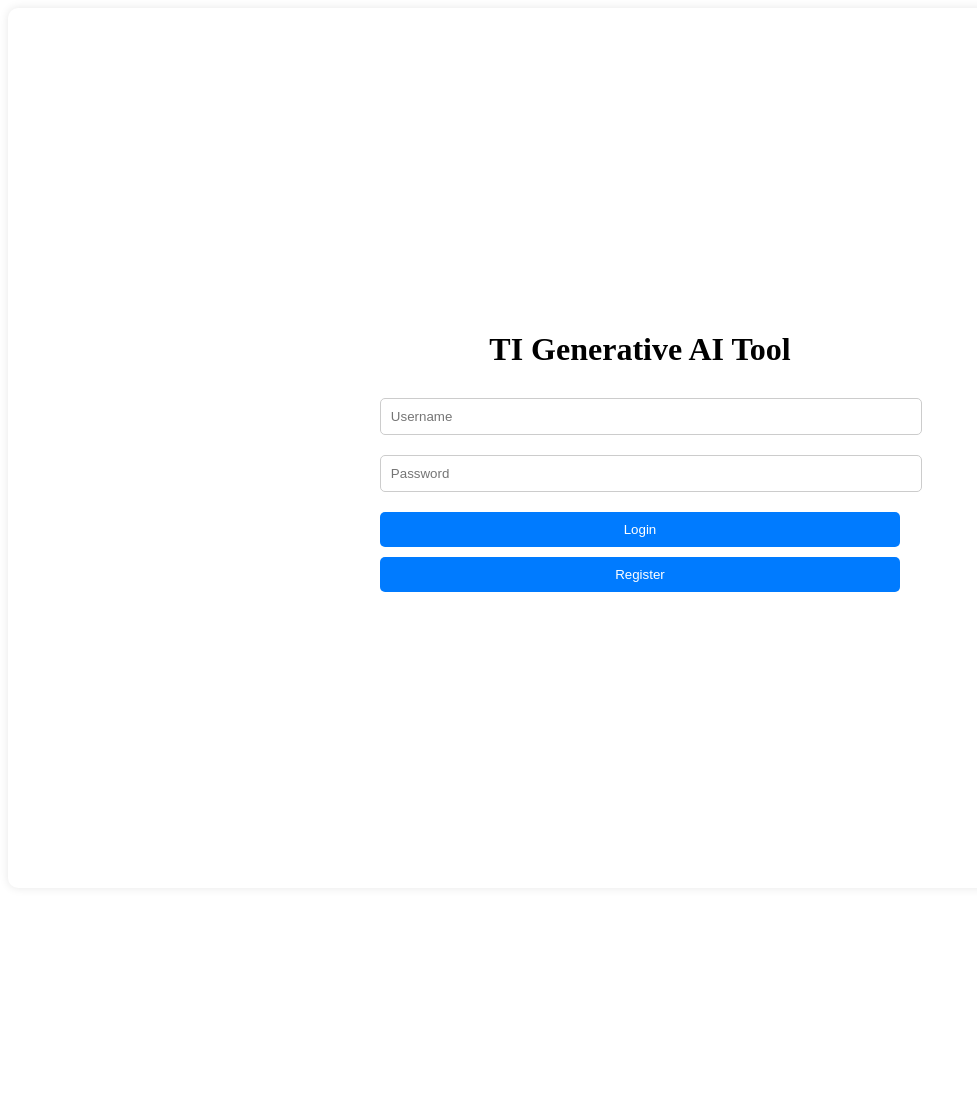
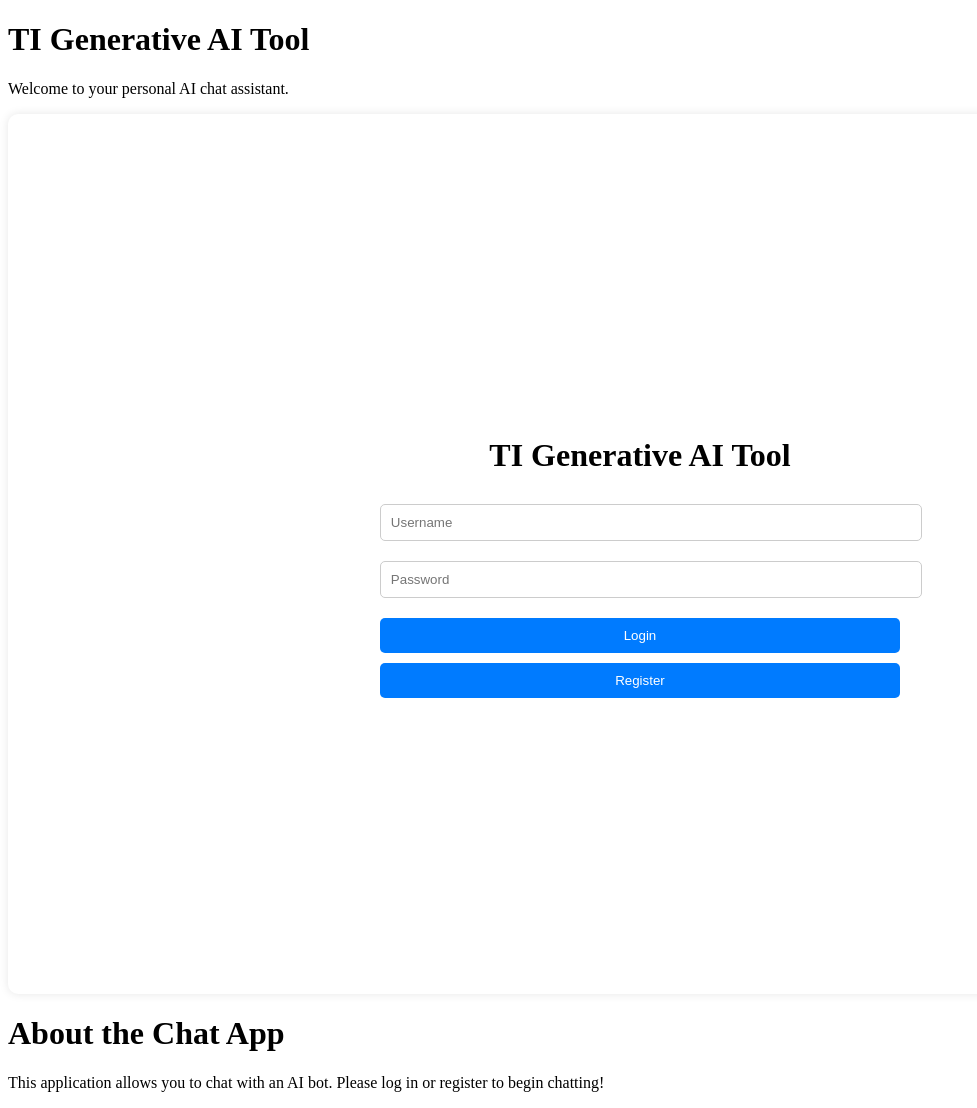
Before and after one commit to aayushd25/Ti_GenAI_Tool, a plain HTML site: page index.html in a window 1280 px wide. Shown: the whole page, without its empty margins (0-977 px from the left). Before the commit the page ends 896 px from the top, so only its background shows below. Drawn offline with nearby package versions, Linux system fonts and the light colour scheme.

Commit message:
Update index.html

```diff
--- a/index.html
+++ b/index.html
@@ -2,8 +2,11 @@
 <html lang="en">
   <head>
     <meta charset="UTF-8" />
-    <title>TI Generative AI Tool</title>
+    <meta http-equiv="X-UA-Compatible" content="IE=edge" />
+    <meta name="viewport" content="width=device-width, initial-scale=1.0" />
+    <!-- Use your stylesheet; adjust the name if needed -->
     <link rel="stylesheet" href="App.css" />
+    <title>TI Gen AI Website</title>
     <!-- React and ReactDOM from CDN -->
     <script src="https://unpkg.com/react@17/umd/react.development.js" crossorigin></script>
     <script src="https://unpkg.com/react-dom@17/umd/react-dom.development.js" crossorigin></script>
@@ -11,10 +14,24 @@
     <script src="https://unpkg.com/babel-standalone@6/babel.min.js"></script>
   </head>
   <body>
+    <!-- Header section styled similar to your sample -->
+    <div class="wrapper">
+      <h1>TI Generative AI Tool</h1>
+      <p>Welcome to your personal AI chat assistant.</p>
+    </div>
+
+    <!-- React App will be mounted here -->
     <div id="root"></div>
-    <!-- Inline script with your React code -->
+
+    <!-- Footer/Additional Info -->
+    <div class="wrapper">
+      <h1>About the Chat App</h1>
+      <p>This application allows you to chat with an AI bot.
+         Please log in or register to begin chatting!</p>
+    </div>
+
+    <!-- Inline React code (adapted from your original App.js) -->
     <script type="text/babel">
-      // Your App component (adjusted to remove module syntax)
       const App = () => {
         const [user, setUser] = React.useState("");
         const [password, setPassword] = React.useState("");
@@ -51,7 +68,7 @@
         }, [chats, isAuthenticated, user]);
 
         React.useEffect(() => {
-          if(chatEndRef.current){
+          if (chatEndRef.current) {
             chatEndRef.current.scrollIntoView({ behavior: "smooth" });
           }
         }, [chats]);
@@ -101,7 +118,7 @@
         const sendMessage = async () => {
           if (!input.trim()) return;
 
-          // Store the message and clear the input immediately
+          // Save the message and clear the input immediately
           const messageToSend = input;
           setInput("");
 
@@ -120,7 +137,7 @@
           setIsTyping(true);
 
           try {
-            // Send a POST request to the /query endpoint of the Flask backend
+            // Send a POST request to the Flask backend (/query endpoint)
             const response = await fetch("http://localhost:5000/query", {
               method: "POST",
               headers: {
@@ -227,7 +244,6 @@
         );
       };
 
-      // Render the App component into the root element
       ReactDOM.render(<App />, document.getElementById("root"));
     </script>
   </body>
```
